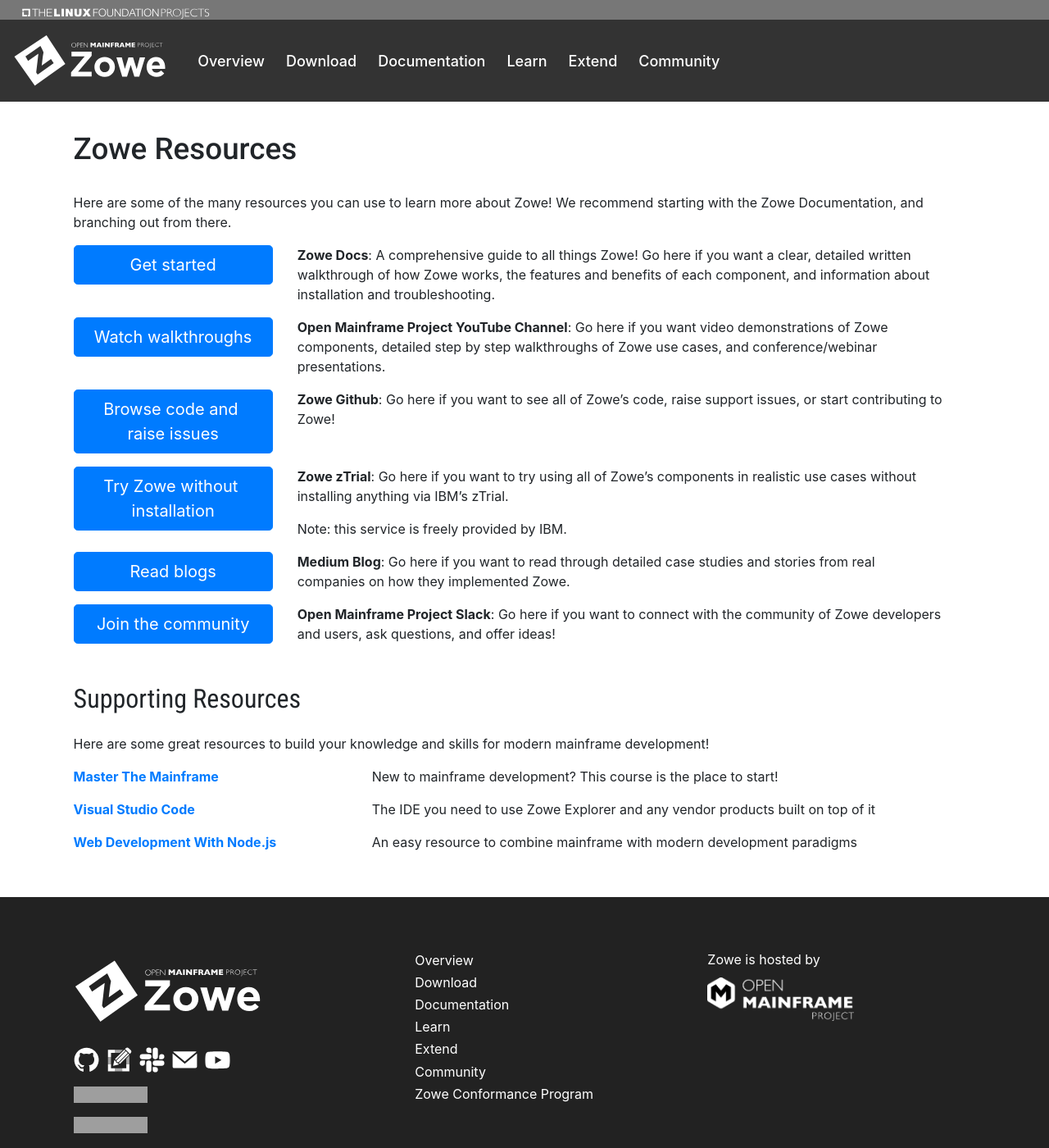
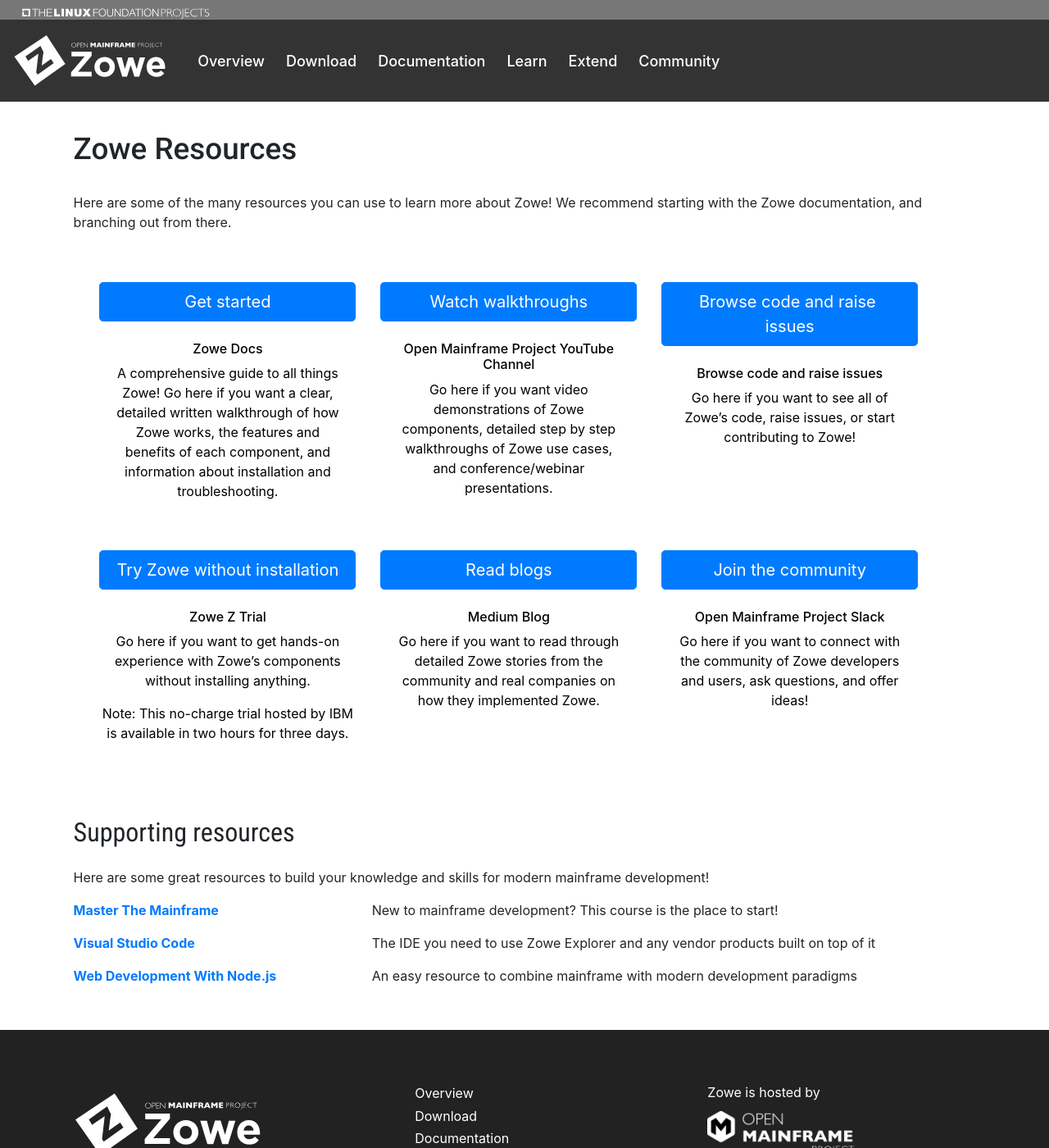
Before and after one commit to zowe/zowe.github.io, a Jekyll site: the page built from learn.md, in a window 1280 px wide and 1400 px high. Shown: the whole window at 82% size. Built offline with Jekyll 4.4.1, drawn with Linux system fonts in a browser that asks for light colours; our own code applies the rules of GitHub Pages for plain Markdown files; grey boxes are pictures that could not be loaded.

Commit message:
Design updates for extend and learn pages
Signed-off-by: nannanli <nannanli@cn.ibm.com>

```diff
--- a/_config.yml
+++ b/_config.yml
@@ -18,6 +18,7 @@
 mailing_list_user_url: https://lists.openmainframeproject.org/g/zowe-user
 youtube_zowe_url: https://www.youtube.com/playlist?list=PL8REpLGaY9QE_9d57tw3KQdwSVLKuTpUZ
 conformance_page_url: https://www.openmainframeproject.org/projects/zowe/conformance
+omp_calendar_url: https://lists.openmainframeproject.org/g/zowe-dev/calendar
 zos_download_url: https://zowe.jfrog.io/zowe/list/libs-release-local/org/zowe/download/legal.html?version=
 cli_download_url: https://zowe.jfrog.io/zowe/list/libs-release-local/org/zowe/download/legal.html?type=cli&version=
 cli_plugins_download_url: https://zowe.jfrog.io/zowe/list/libs-release-local/org/zowe/download/legal.html?type=cli-plugins&version=
@@ -58,8 +59,10 @@
 visual_studio_code_url: https://code.visualstudio.com/
 web_dev_node_url: https://nodejs.org/
 zowe_extend_doc_url: https://docs.zowe.org/stable/extend/extend-zowe-overview.html
-omp_calendar_url: https://lists.openmainframeproject.org/g/zowe-dev/calendar
 create_zowe_issue_url: https://github.com/zowe/community/issues/new/choose
+conformance_step1_url: https://www.openmainframeproject.org/projects/zowe/conformance/terms-and-conditions
+conformance_step2_url: https://www.openmainframeproject.org/projects/zowe/conformance/test-evaluation-guide
+conformance_step3_url: https://www.openmainframeproject.org/projects/zowe/conformance/participation-form-esign
 
 #TODO add url for zowe_sdk_install_doc_url, zowe_node_sdk_download_url, and zowe_python_sdk_download_url
 
--- a/learn.md
+++ b/learn.md
@@ -8,49 +8,60 @@
   <h1 id="download" style="margin-bottom: 2rem">Zowe Resources</h1>
 
   <p>
-  Here are some of the many resources you can use to learn more about Zowe! We recommend starting with the Zowe Documentation, and branching out from there.</p>
+  Here are some of the many resources you can use to learn more about Zowe! We recommend starting with the Zowe documentation, and branching out from there.</p>
 
-  <div>
-    <div class="row">
+  <div style="padding: 2% 3%; color: black !important;">
+  <div class="row" style="margin-bottom: 2%">
+    <div class="col-md text-center">
       <a class="col-md-3" href="{{ site.learn_page_get_started }}"><button type="button" class="btn btn-primary btn-lg btn-block" style="white-space: break-spaces">Get started</button></a>
-      <p class="col-md-9">
-        <strong>Zowe Docs</strong>: A comprehensive guide to all things Zowe! Go here if you want a clear, detailed written walkthrough of how Zowe works, the features and benefits of each component, and information about installation and troubleshooting.
+      <h6>Zowe Docs</h6>
+      <p class="col-md text-center">
+        A comprehensive guide to all things Zowe! Go here if you want a clear, detailed written walkthrough of how Zowe works, the features and benefits of each component, and information about installation and troubleshooting.
       </p>
     </div>
-    <div class="row">
+    <div class="col-md text-center">
       <a class="col-md-3" href="{{ site.youtube_zowe_url }}"><button type="button" class="btn btn-primary btn-lg btn-block" style="white-space: break-spaces">Watch walkthroughs</button></a>
-      <p class="col-md-9">
-        <strong>Open Mainframe Project YouTube Channel</strong>: Go here if you want video demonstrations of Zowe components, detailed step by step walkthroughs of Zowe use cases, and conference/webinar presentations.
+      <h6>Open Mainframe Project YouTube Channel</h6>
+      <p class="col-md text-center">
+        Go here if you want video demonstrations of Zowe components, detailed step by step walkthroughs of Zowe use cases, and conference/webinar presentations.
       </p>
     </div>
-    <div class="row">
+    <div class="col-md text-center">
       <a class="col-md-3" href="{{ site.github_repo_url }}"><button type="button" class="btn btn-primary btn-lg btn-block" style="white-space: break-spaces">Browse code and raise issues</button></a>
-      <p class="col-md-9"><strong>Zowe Github</strong>: Go here if you want to see all of Zowe’s code, raise support issues, or start contributing to Zowe!
+      <h6>Browse code and raise issues</h6>
+      <p class="col-md text-center">
+        Go here if you want to see all of Zowe’s code, raise issues, or start contributing to Zowe!
       </p>
     </div>
-    <div class="row" style="margin-top: 1rem">
+    </div>
+    <div class="row" style="margin-bottom: 2%">
+    <div class="col-md text-center">
       <a class="col-md-3" href="{{ site.ibm_ztrial_url }}"><button type="button" class="btn btn-primary btn-lg btn-block" style="white-space: break-spaces">Try Zowe without installation</button></a>
-      <div class="col-md-9">
-        <p><strong>Zowe zTrial</strong>: Go here if you want to try using all of Zowe’s components in realistic use cases without installing anything via IBM’s zTrial.</p>
-        <p>Note: this service is freely provided by IBM.</p>
-      </div>
+      <h6>Zowe Z Trial</h6>
+      <p class="col-md text-center">
+        Go here if you want to get hands-on experience with Zowe’s components without installing anything.
+      </p>
+      <p>Note: This no-charge trial hosted by IBM is available in two hours for three days.</p>
     </div>
-    <div class="row">
+    <div class="col-md text-center">
       <a class="col-md-3" href="{{ site.zowe_medium_blog_url }}"><button type="button" class="btn btn-primary btn-lg btn-block" style="white-space: break-spaces">Read blogs</button></a>
-      <p class="col-md-9">
-        <strong>Medium Blog</strong>: Go here if you want to read through detailed case studies and stories from real companies on how they implemented Zowe.
+      <h6>Medium Blog</h6>
+      <p class="col-md text-center">
+        Go here if you want to read through detailed Zowe stories from the community and real companies on how they implemented Zowe.
       </p>
     </div>
-    <div class="row">
+    <div class="col-md text-center">
       <a class="col-md-3" href="{{ site.slack_url }}"><button type="button" class="btn btn-primary btn-lg btn-block" style="white-space: break-spaces">Join the community</button></a>
-      <p class="col-md-9">
-        <strong>Open Mainframe Project Slack</strong>: Go here if you want to connect with the community of Zowe developers and users, ask questions, and offer ideas!
+      <h6>Open Mainframe Project Slack</h6>
+      <p class="col-md text-center">
+        Go here if you want to connect with the community of Zowe developers and users, ask questions, and offer ideas!
       </p>
     </div>
-  </div>
+    </div>
+</div>
 
-  <div style="padding-top: 3%">
-    <h2 style="margin-bottom: 1.5rem">Supporting Resources</h2>
+<div style="padding-top: 3%">
+    <h2 style="margin-bottom: 1.5rem">Supporting resources</h2>
     <p>Here are some great resources to build your knowledge and skills for modern mainframe development!</p>
     <div class="row">
       <a class="col-sm-4" href="{{ site.master_the_mainframe_url }}"><strong>Master The Mainframe</strong></a>
```
Also changed, not shown: extend.md (+17 -12 lines).
